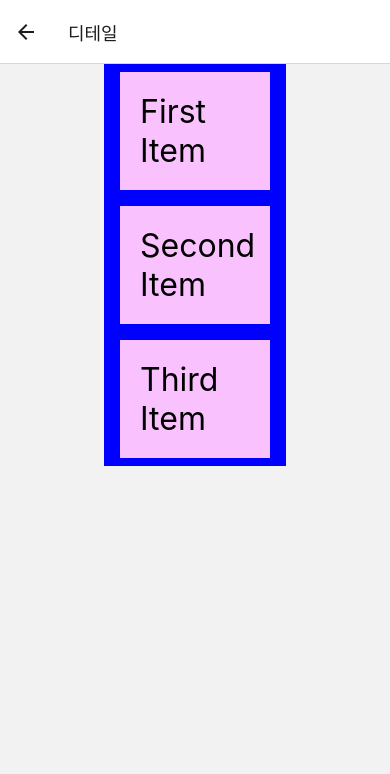
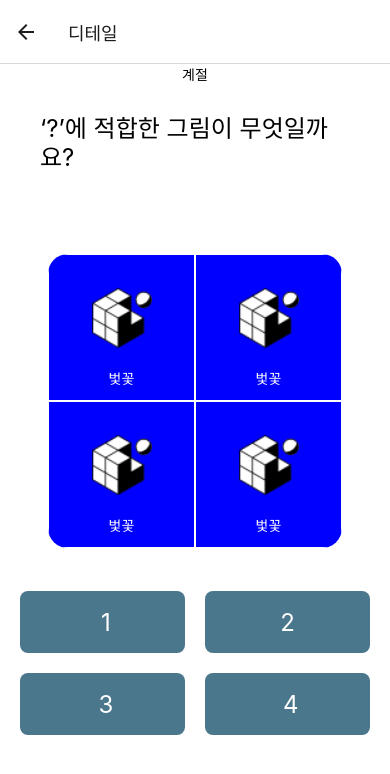
Before and after one commit to CodeBlue007/Kyukeoton-FE, a React Native app: screen /Details in a window 390 px wide. Shown: the top 774 px of the page. Built offline with nearby package versions, Linux system fonts and the light colour scheme.

Commit message:
[feat]1번째 게임- 1번페이지 완성 포맷(css 70)

```diff
--- a/package.json
+++ b/package.json
@@ -18,8 +18,10 @@
     "react": "18.2.0",
     "react-dom": "^18.2.0",
     "react-native": "^0.71.4",
+    "react-native-modal": "^13.0.1",
     "react-native-safe-area-context": "^4.5.0",
     "react-native-screens": "~3.20.0",
+    "react-native-simple-modal": "^9.0.1",
     "react-native-web": "^0.18.12"
   },
   "devDependencies": {
--- /dev/null
+++ b/pages/screens/screen2/Select.js
@@ -0,0 +1,38 @@
+import React from 'react'
+import { Text, TouchableHighlight,StyleSheet, View,TouchableOpacity,Image } from "react-native";
+
+const Select = () => {
+  return (
+        <View style={styles.box}>
+          <View>
+            <Image
+                    style={styles.tinyLogo}
+                    source={require('../../../assets/favicon.png')}
+                    />
+          </View>
+          <Text style={styles.text}>벛꽃</Text>
+        </View>
+  )
+}
+
+export default Select
+
+const styles = StyleSheet.create({
+  box:{
+    display:'flex',
+    justifyContent:'center',
+    alignItems:'center',
+    height:160,
+    margin:3
+  },
+  text:{
+    marginTop:20,
+    textAlign:'center',
+    color:'white'
+  },
+  tinyLogo:{
+    width: 60,
+    height: 60,
+    zIndex:3
+  }
+})
--- a/pages/screens/screen2/index.js
+++ b/pages/screens/screen2/index.js
@@ -1,99 +1,210 @@
-import { useCallback } from "react";
-import { Text, TouchableHighlight, View } from "react-native";
+import { useCallback, useEffect } from "react";
+import { Text, TouchableHighlight, Modal,StyleSheet,View,Pressable,TouchableOpacity,} from "react-native";
 import React, {useState} from 'react';
-import {
-  FlatList,
-  SafeAreaView,
-  StatusBar,
-  StyleSheet,
-  TouchableOpacity,
-} from 'react-native';
+import Select from "./Select";
 
 
 
-const ItemData = [
-  {
-    id: 'bd7acbea-c1b1-46c2-aed5-3ad53abb28ba',
-    title: 'First Item',
-  },
-  {
-    id: '3ac68afc-c605-48d3-a4f8-fbd91aa97f63',
-    title: 'Second Item',
-  },
-  {
-    id: '58694a0f-3da1-471f-bd96-145571e29d72',
-    title: 'Third Item',
-  },
-];
 
-const Item = ({item, onPress, backgroundColor, textColor}) => (
-  <TouchableOpacity onPress={onPress} style={[styles.item, {backgroundColor}]}>
-    <Text style={[styles.title, {color: textColor}]}>{item.title}</Text>
-  </TouchableOpacity>
-);
+
+
 
 function DetailsScreen({ navigation }) {
-
-  const [selectedId, setSelectedId] = useState();
+  const [isModalVisible, setIsModalVisible] = useState(false);
+  const [correct,setCorrect] = useState(false);
 
     const onClick = useCallback(() => {
       navigation.navigate("Home");
     }, [navigation]);
 
+    const open1 = ()=>{
+      setIsModalVisible(true)
+      setCorrect(true)
+    }
 
-    const renderItem = ({item}) => {
-      const backgroundColor = item.id === selectedId ? '#6e3b6e' : '#f9c2ff';
-      const color = item.id === selectedId ? 'white' : 'black';
-
-      return (
-        <Item
-          item={item}
-          onPress={() => setSelectedId(item.id)}
-          backgroundColor={backgroundColor}
-          textColor={color}
-        />
-      );
-    };
 
     return (
-      <SafeAreaView>
-        <FlatList
-         style={styles.container}
-          data={ItemData}
-          renderItem={renderItem}
-          keyExtractor={item => item.id}
-          extraData={selectedId}
-        />
-      </SafeAreaView>
+      <View style={{ position:'relative',flex: 1, alignItems: "center",backgroundColor:'#ffffff'}}>
+          <Text style={styles.title1}>‘?’에 적합한 그림이 무엇일까요?</Text>
+          <Text style={styles.title2}>계절</Text>
+        <View style={styles.selectImg}>
+          <View  style={{ flexDirection:'row'}}>
+            <TouchableHighlight style={styles.container} onPress={onClick}>
+                <Select/>
+            </TouchableHighlight>
+            <TouchableHighlight  style={styles.container} onPress={onClick}>
+                <Select/>
+            </TouchableHighlight>
+          </View>
+          <View style={{ flexDirection:'row'}}>
+            <TouchableHighlight  style={styles.container} onPress={onClick}>
+                <Select/>
+            </TouchableHighlight>
+            <TouchableHighlight style={styles.container}>
+                <Select/>
+            </TouchableHighlight>
+          </View>
+        </View>
+          <View style={styles.btn}>
+          <View style={{ flexDirection:'row'}}>
+            <TouchableOpacity
+                style={styles.button}
+                onPress={() => setIsModalVisible(true)}
+                  >
+              <Text style={{ fontSize: 24, color: "white",textAlign:'center' }}> 1</Text>
+              </TouchableOpacity>
+              <TouchableOpacity
+                style={styles.button}
+                onPress={() => setIsModalVisible(true)}
+                  >
+              <Text style={{ fontSize: 24, color: "white",textAlign:'center' }}>2</Text>
+              </TouchableOpacity>
+          </View>
+            <View style={{ flexDirection:'row'}}>
+              <TouchableOpacity
+                style={styles.button}
+                onPress={() => setIsModalVisible(true)}
+                  >
+              <Text style={{ fontSize: 24, color: "white",textAlign:'center' }}> 3</Text>
+              </TouchableOpacity>
+              <TouchableOpacity
+                style={styles.button}
+                onPress={open1}
+                  >
+              <Text style={{ fontSize: 24, color: "white",textAlign:'center' }}> 4</Text>
+              </TouchableOpacity>
+                        </View>
+            </View>
+          <Modal
+            animationType={"slide"}
+            style={{width:40,height:10}}
+            transparent={true}
+            visible={isModalVisible}
+            onRequestClose={() => {
+                isModalVisible(!isModalVisible)
+            }}
+        >
+            <View style={styles.centeredView}>
+          <View style={styles.modalView}>
+            <Text style={styles.modalText}>{correct?'정답입니다.':'오답이에요'}</Text>
+            <Text style={styles.modalText1}>{correct?'참 잘했어요':'정답 : 눈사람'}</Text>
+            <Pressable
+              style={correct?[styles.button1, styles.buttonClose]:[styles.button1, styles.button1Close]}
+              onPress={onClick}>
+              <Text style={styles.textStyle}>계속하기</Text>
+            </Pressable>
+          </View>
+        </View>
+        </Modal>
+
+      </View>
     );
-    // return (
-    //   <View style={{ flex: 1, alignItems: "center", justifyContent: "center" }}>
-    //     <TouchableHighlight onPress={onClick}>
-    //       <Text>디테일 스크린</Text>
-    //     </TouchableHighlight>
-    //   </View>
-    // );
+
+
+
   }
 
 
   const styles = StyleSheet.create({
+    selectImg:{
+      display:'flex',
+      marginTop:170,
+      borderRadius: 20,
+      overflow: "hidden"
+
+    },
+    btn:{
+      display:'flex',
+
+      marginTop:33
+    },
+
+    title1:{
+      marginTop:50,
+      width:310,
+      position:'absolute',
+      zIndex:1,
+      fontWeight: 400,
+      fontSize: 24,
+      lineHeight: 29
+    },
+
     container: {
-      display:'flex',
-      marginTop: StatusBar.currentHeight || 0,
+      width:147,
+      height:147,
       backgroundColor:'blue',
-      flexDirection:'row',
-      margin:'auto'
+      borderStyle:'solid',
+      borderColor:'white',
+      borderWidth:1.5
     },
-    item: {
-      padding: 20,
-      marginVertical: 8,
-      marginHorizontal: 16,
-      width:150,
-      flexDirection: 'row'
+
+
+    centeredView: {
+    flex: 1,
+    position:"absolute",
+    bottom:30,
+
+  },
+  modalView: {
+
+    backgroundColor: 'white',
+    width:400,
+    padding: 35,
+    alignItems: 'center',
+    shadowColor: '#000',
+    shadowOffset: {
+      width: 0,
+      height: 2,
     },
-    title: {
-      fontSize: 32,
-    },
+    shadowOpacity: 0.25,
+    shadowRadius: 4,
+    elevation: 5,
+  },
+  button: {
+    backgroundColor: "#4B778D",
+    padding: 18,
+    margin: 10,
+    borderRadius: 8,
+    width:165,
+    height:62,
+    display:'flex',
+    justifyContent:'center',
+
+  },
+  button1: {
+    backgroundColor: "#4B778D",
+    padding: 18,
+    marginTop: 20,
+    borderRadius: 8,
+    width:300,
+    display:'flex',
+    justifyContent:'center',
+
+  },
+  buttonClose: {
+    backgroundColor: '#2196F3',
+  },
+  button1Close: {
+    backgroundColor: 'red',
+  },
+  textStyle: {
+    color: 'white',
+    fontWeight: 'bold',
+    textAlign: 'center',
+  },
+  modalText: {
+    marginBottom: 15,
+    textAlign: 'center',
+    fontSize:25
+  },
+  modalText1: {
+    marginBottom: 15,
+    textAlign: 'center',
+    fontSize:20
+  },
+
   });
 
+
+
 export default DetailsScreen
```
Also changed, not shown: 2 other files (tests, documents, lock files or other folders).
